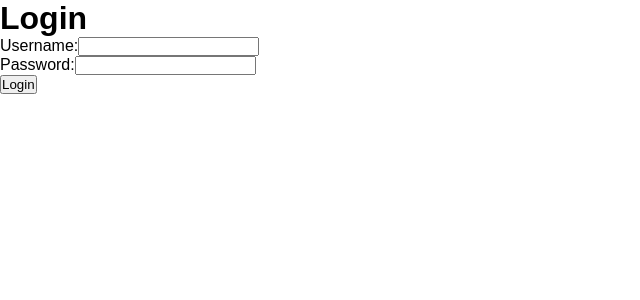
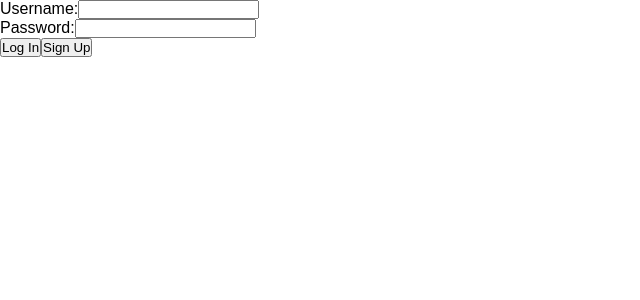
Before and after one commit to KeneelTech/Todolist-app-FrontEnd, an Angular app: page /login in a window 1280 px wide. Shown: the top 300 px of the page, without its empty margins (0-640 px from the left). Built offline with nearby package versions, Linux system fonts and the light colour scheme.

Commit message:
Update login.component.html

```diff
--- a/src/app/login/login.component.html
+++ b/src/app/login/login.component.html
@@ -1,12 +1,11 @@
-<h1>Login</h1>
-<form>
-  <div>
-    <label for="username">Username:</label>
-    <input type="text" id="username" name="username" [(ngModel)]="username">
+<div>
+    <label>Username:</label>
+    <input type="text" [(ngModel)]="username" name="username">
   </div>
   <div>
-    <label for="password">Password:</label>
-    <input type="password" id="password" name="password" [(ngModel)]="password">
+    <label>Password:</label>
+    <input type="password" [(ngModel)]="password" name="password">
   </div>
-  <button (click)="login()">Login</button>
-</form>
+  <button (click)="login()">Log In</button>
+  <button (click)="signup()">Sign Up</button>
+  <router-outlet></router-outlet>
```
